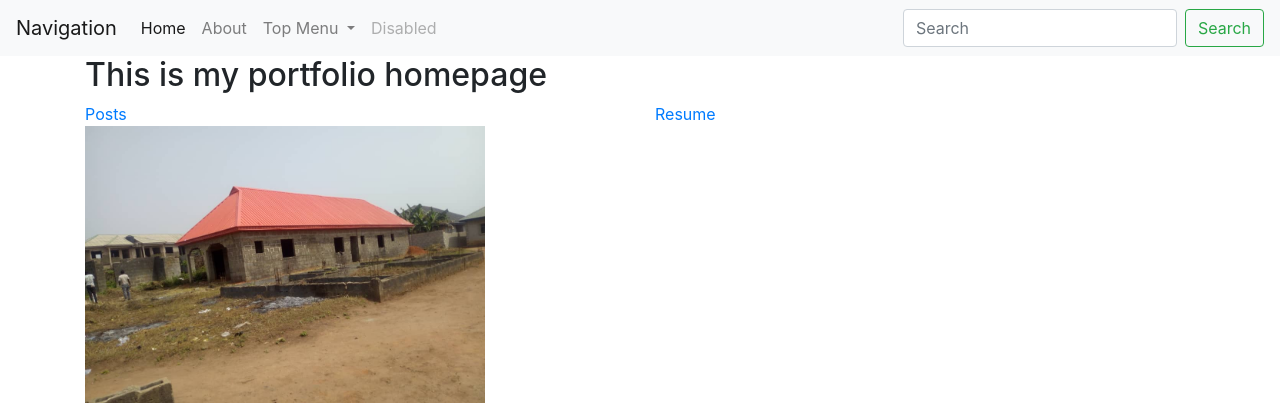
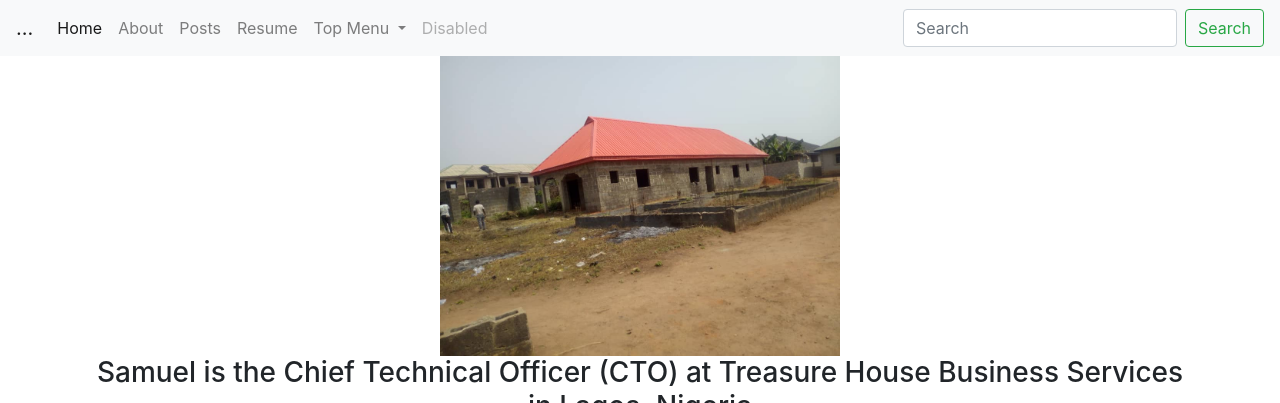
Before and after one commit to samuelanre/portfolio, a Django app: page / in a window 1280 px wide. Shown: the top 403 px of the page. Run offline with Django 3.2, Linux system fonts and the light colour scheme; data comes from the database, SQL or seed files in the repository; both versions use the stored data as it was after the commit; some libraries are stand-ins or nearby versions.

Commit message:
My First Commit on dbsqlite3

```diff
--- a/portfolio/templates/portfolio/base.html
+++ b/portfolio/templates/portfolio/base.html
@@ -15,7 +15,7 @@
   <body>
 
     <nav class="navbar navbar-expand-lg navbar-light bg-light">
-  <a class="navbar-brand" href="#">Navigation</a>
+  <a class="navbar-brand" href="#">...</a>
   <button class="navbar-toggler" type="button" data-toggle="collapse" data-target="#navbarSupportedContent" aria-controls="navbarSupportedContent" aria-expanded="false" aria-label="Toggle navigation">
     <span class="navbar-toggler-icon"></span>
   </button>
@@ -23,10 +23,16 @@
   <div class="collapse navbar-collapse" id="navbarSupportedContent">
     <ul class="navbar-nav mr-auto">
       <li class="nav-item active">
-        <a class="nav-link" href="#">Home <span class="sr-only">(current)</span></a>
+        <a class="nav-link" href="{% url 'home' %}">Home <span class="sr-only">(current)</span></a>
       </li>
       <li class="nav-item">
         <a class="nav-link" href="#">About</a>
+      </li>
+      <li class="nav-item">
+        <a class="nav-link" href="{% url 'post:all_posts' %}">Posts</a>
+      </li>
+      <li class="nav-item">
+        <a class="nav-link" href="{% static 'portfolio/YFG 2020.pdf' %}">Resume</a>
       </li>
       <li class="nav-item dropdown">
         <a class="nav-link dropdown-toggle" href="#" id="navbarDropdown" role="button" data-toggle="dropdown" aria-haspopup="true" aria-expanded="false">
--- a/portfolio/templates/portfolio/home.html
+++ b/portfolio/templates/portfolio/home.html
@@ -5,35 +5,25 @@
     {% load static %}
 
     <div class="container">
-      <div class="row">
-        <div class="col-sm-12">
-      <h2>This is my portfolio homepage</h2>
-      </div>
-      </div>
-      <div class="row">
-        <div class="col-sm-6">
-
-    <a href="{% url 'post:all_posts' %}">Posts</a>
-    </div>
-    <div class="col-sm-6">
-
-    <a href="{% static 'portfolio/YFG 2020.pdf' %}">Resume</a>
-    </div>
-    </div>
-    <div class="row">
+    <div class="row" style="text-align:center;">
       <div class="col-sm-12">
 
     <img src="{% static 'portfolio/project1.jpeg' %}" width="400px">
       </div>
       </div>
-
+      <div class="row" style="text-align:center;" >
+        <div class="col-sm-12" >
+      <h3>Samuel is the Chief Technical Officer (CTO) at Treasure House Business Services in Lagos, Nigeria</h3>
+      </div>
+      </div>
+Portfolio
       <div class="row no-gutters">
 
     {% for project in projects %}
-      <div class="col-sm">
-      <h2>{{ project.title }}</h2>
+      <div class="col-sm border">
+      <img src="{{ project.image.url }}" height="400px">
+      <h3>{{ project.title }}</h3>
       <p>{{ project.description }}</p>
-      <img src="{{ project.image.url }}" height="100px">
       <br>
         {% if project.url %}
           <a href="{{ project.url }}">Link</a>
```
Also changed, not shown: personal_portfolio/settings.py (+12 -7 lines), db.sqlite3.
